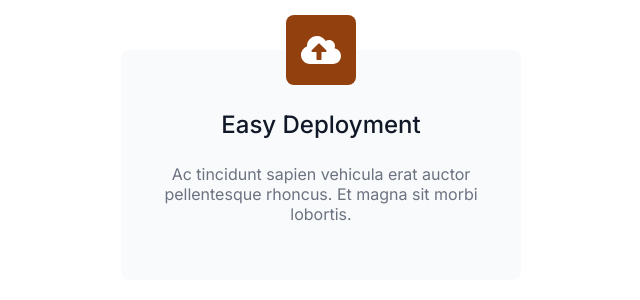
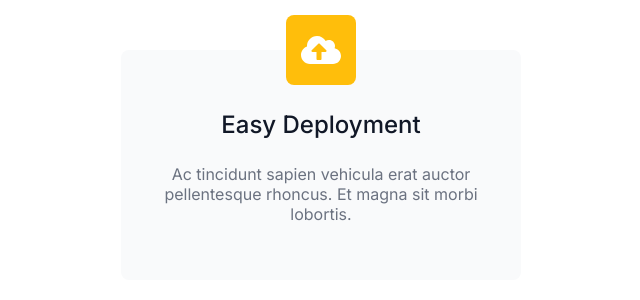
Before and after one commit to louiseka/component-library, a React (Vite) app: page / in a window 1280 px wide. Shown: the top 300 px of the page, without its empty margins (319-959 px from the left). Built offline with nearby package versions, Linux system fonts and the light colour scheme.

Commit message:
Updating yellow card-color class

```diff
--- a/src/index.css
+++ b/src/index.css
@@ -117,7 +117,7 @@ p {
 
 .card-yellow {
     color: #FEF3C7;
-    background-color: #92400E;
+    background-color: #ffbe0b;
 }
 
 .card-green {
```
